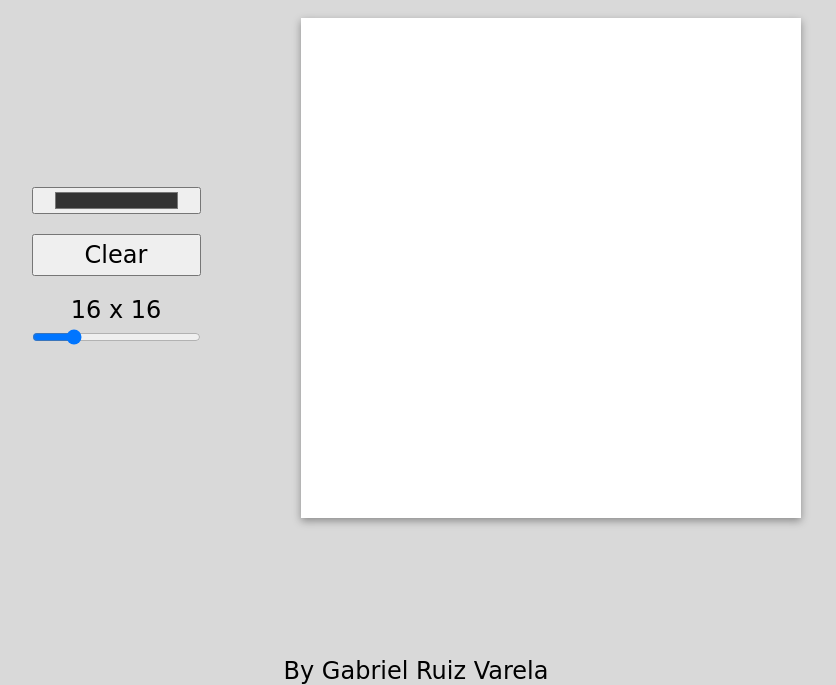
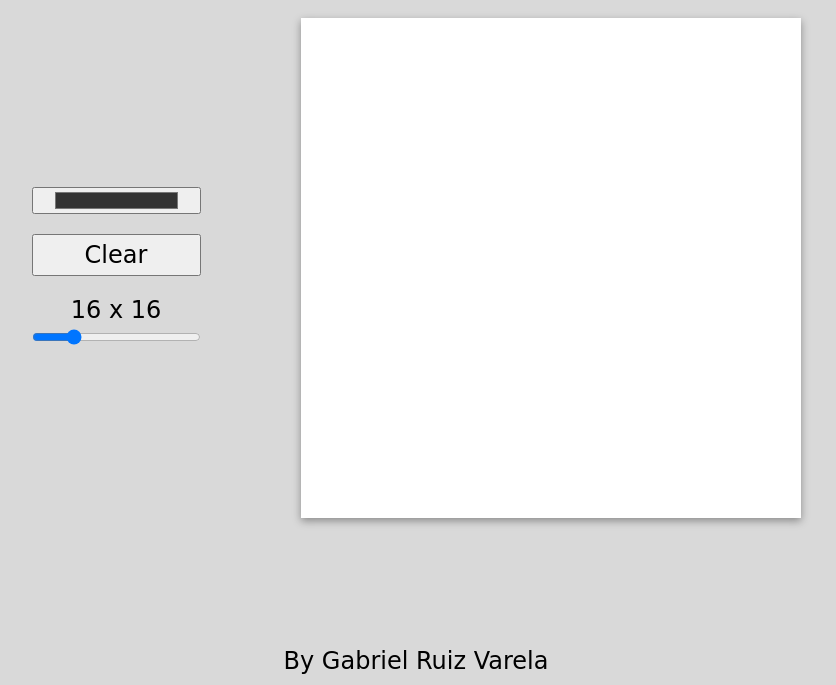
Before and after one commit to GabrielRuizVarela/Etch-a-Sketch, a plain HTML site: page index.html in a window 1280 px wide. Shown: the part 115-800 px from the top of the page, without its empty margins (224-1060 px from the left). Drawn offline with Linux system fonts and the light colour scheme; a web font is replaced by a local one.

Commit message:
Fixed footer issue

```diff
--- a/style.css
+++ b/style.css
@@ -9,23 +9,27 @@
     font-family: 'Square Peg', cursive;
     font-size: 24px;
 }
+html {
+    position: relative;
+    min-height: 100%;
+    display: block;
+}
+
 body{
-    background-color:rgba(0, 0, 0, 0.149) ;
+    background-color:rgba(0, 0, 0, 0.149);
+    margin-bottom: 100px;
 }
 .title{
     text-align: center;
     display: block;
     padding: 20px;
     margin: 0px;
-    /* justify-content: center; */
 }
 
 main{
     display: flex;
     align-items: center;
     justify-content: center;
-    /* align-content: normal; */
-    /* justify-content: center; */
     gap: 100px;
     max-width: 1100px;
     margin: 0 auto 0 auto;
@@ -49,9 +53,6 @@ main{
 }
 .item{
 
-    /* border-color: black; */
-    /* border-style: solid; */
-    /* border-width: 1px; */
 }
 
 label{
@@ -83,15 +84,14 @@ a{
     background-color: aqua;
 }
 .footer{
-    position: fixed;
+    position: absolute;
+    padding: 10px;
     bottom: 0;
     left: 0;
     width: 100%;
     display: flex;
-    flex-direction: column-reverse;
     justify-content: center;
     align-items: center;
-
 }
 @media (max-width: 1100px) {
     .main {
```
